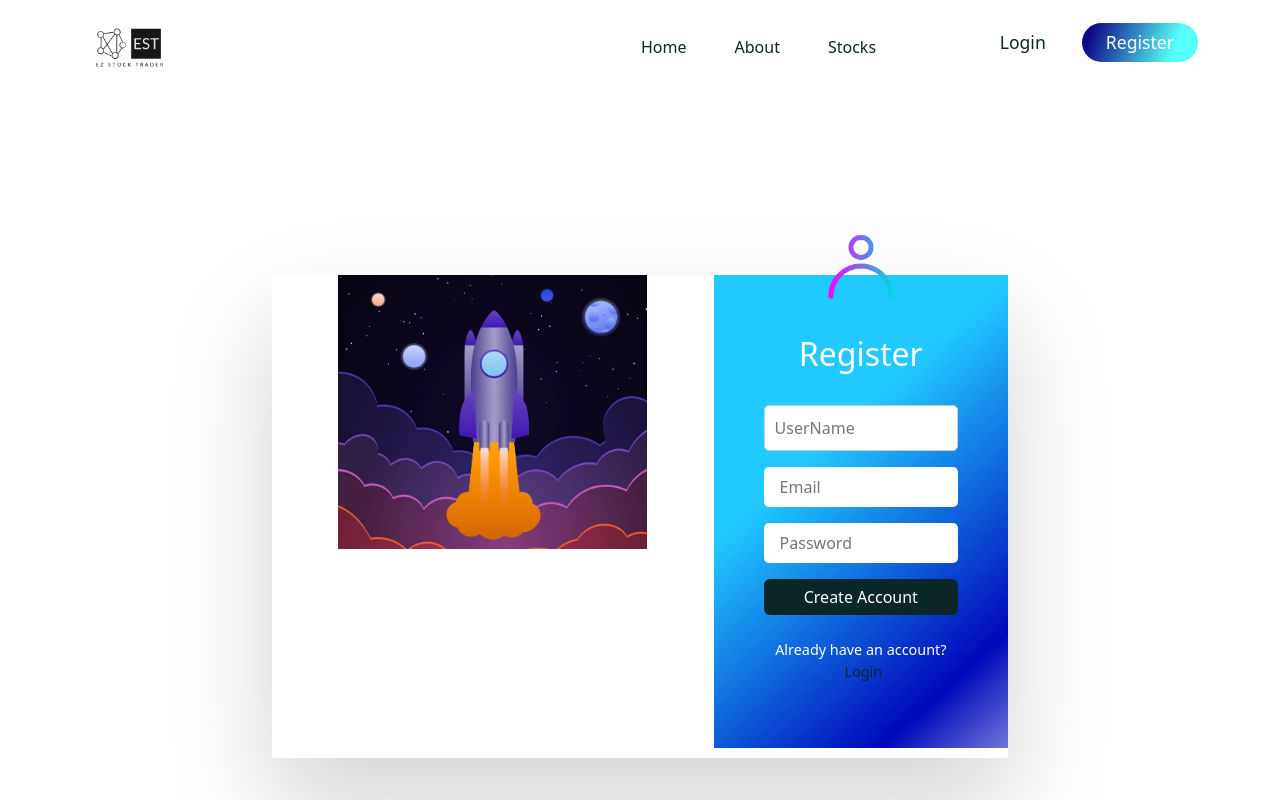
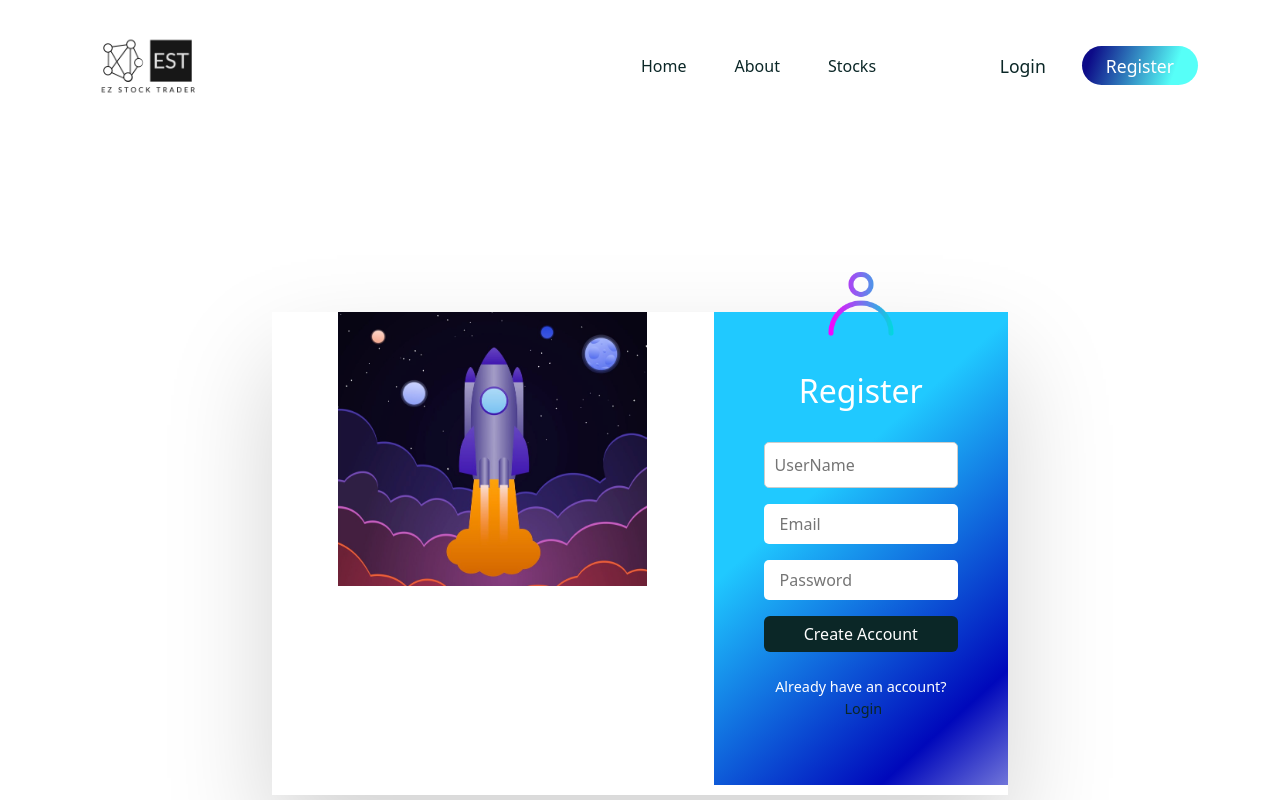
Before and after one commit to pawankalyanj/EZ-Stock-Trading-System, a React (Create React App) app in the folder frontend/: page /signup in a window 1280 px wide. Shown: the top 800 px of the page. Built offline with nearby package versions, Linux system fonts and the light colour scheme; a web font is replaced by a local one.

Commit message:
completed backend login and registration

```diff
--- a/frontend/src/Pages/Signup.jsx
+++ b/frontend/src/Pages/Signup.jsx
@@ -16,6 +16,8 @@ const Signup =()=>{
         email: undefined,
         password:undefined
     });
+
+
 
     const navigate =useNavigate();
     const {dispatch} = useContext(AuthContext);
@@ -38,11 +40,12 @@ const Signup =()=>{
             });
 
             const result = await res.json();
-
+                console.log("result",result)
+                console.log("resu",res)
             if(!res.ok) alert(result.message);
 
             dispatch({type: 'REGISTER_SUCCESS'});
-            navigate('/login');
+            navigate('/signin');
         }
         catch(err){
             alert(err.message);
--- a/frontend/src/Pages/StockVoting.js
+++ b/frontend/src/Pages/StockVoting.js
@@ -14,14 +14,14 @@ function StockVoting() {
 
     useEffect(() => {
         if (symbol) {
-            fetch(`${BASE_URL}/api/validateSymbol/${symbol}`)
+            fetch(`${BASE_URL}/validateSymbol/${symbol}`)
                 .then((response) => response.json())
                 .then((data) => setIsValidSymbol(data.valid));
         }
     }, [symbol]);
 
     useEffect(() => {
-        fetch(`${BASE_URL}/api/votes`)
+        fetch(`${BASE_URL}/votes`)
             .then((response) => response.json())
             .then((data) => setVotes(data))
             .catch((error) => console.error('Error fetching votes:', error));
@@ -43,7 +43,7 @@ function StockVoting() {
             return;
         }
 
-        fetch(`${BASE_URL}/api/vote`, {
+        fetch(`${BASE_URL}/vote`, {
             method: 'POST',
             headers: {
                 'Content-Type': 'application/json',
@@ -56,7 +56,7 @@ function StockVoting() {
                 setSymbol('');
                 setVote('');
                 // Refresh vote results
-                fetch(`${BASE_URL}/api/votes`)
+                fetch(`${BASE_URL}/votes`)
                     .then((response) => response.json())
                     .then((data) => setVotes(data))
                     .catch((error) => console.error('Error fetching votes:', error));
--- a/frontend/src/components/Header/Header.jsx
+++ b/frontend/src/components/Header/Header.jsx
@@ -50,7 +50,7 @@ const Header =()=>{
     return <div>
         <header className="header" ref={headerRef}>
             <Container>
-                <Row>
+                <Row className="headerRow">
                     <div className="nav_wrapper d-flex align-items-center justify-content-between" >
                         {/*logo start*/}
                         <div className="logo">
--- a/frontend/src/components/Header/header.css
+++ b/frontend/src/components/Header/header.css
@@ -2,14 +2,18 @@
     width: 100%;
     line-height: 80px;
 }
-
+.headerRow.row{
+    margin-bottom: 0px !important;
+}
 .loginButtons{
 padding-left: 10%;
+margin-bottom:0px !important;
+
 }
 
 
 .logo img{
-    width:18%;
+    width:25%;
 }
 
 .menu{
--- a/frontend/src/utils/config.js
+++ b/frontend/src/utils/config.js
@@ -1,2 +1,2 @@
-export const BASE_URL = "http://localhost:4000";
+export const BASE_URL = "http://localhost:4000/api/v1";
 export const PUBLIC_KEY = "pk_test_51M269VDeJb5NOKrEdyt4L7erYJcC1zZ5bj6xBLK7SnHRtk9YqC6jAGQVZKDWQU4FFKQtetEVQHI5pCiy2kk7jxxg00rxfCaGGV"
```
Also changed, not shown: 1 other file (tests, documents, lock files or other folders).
